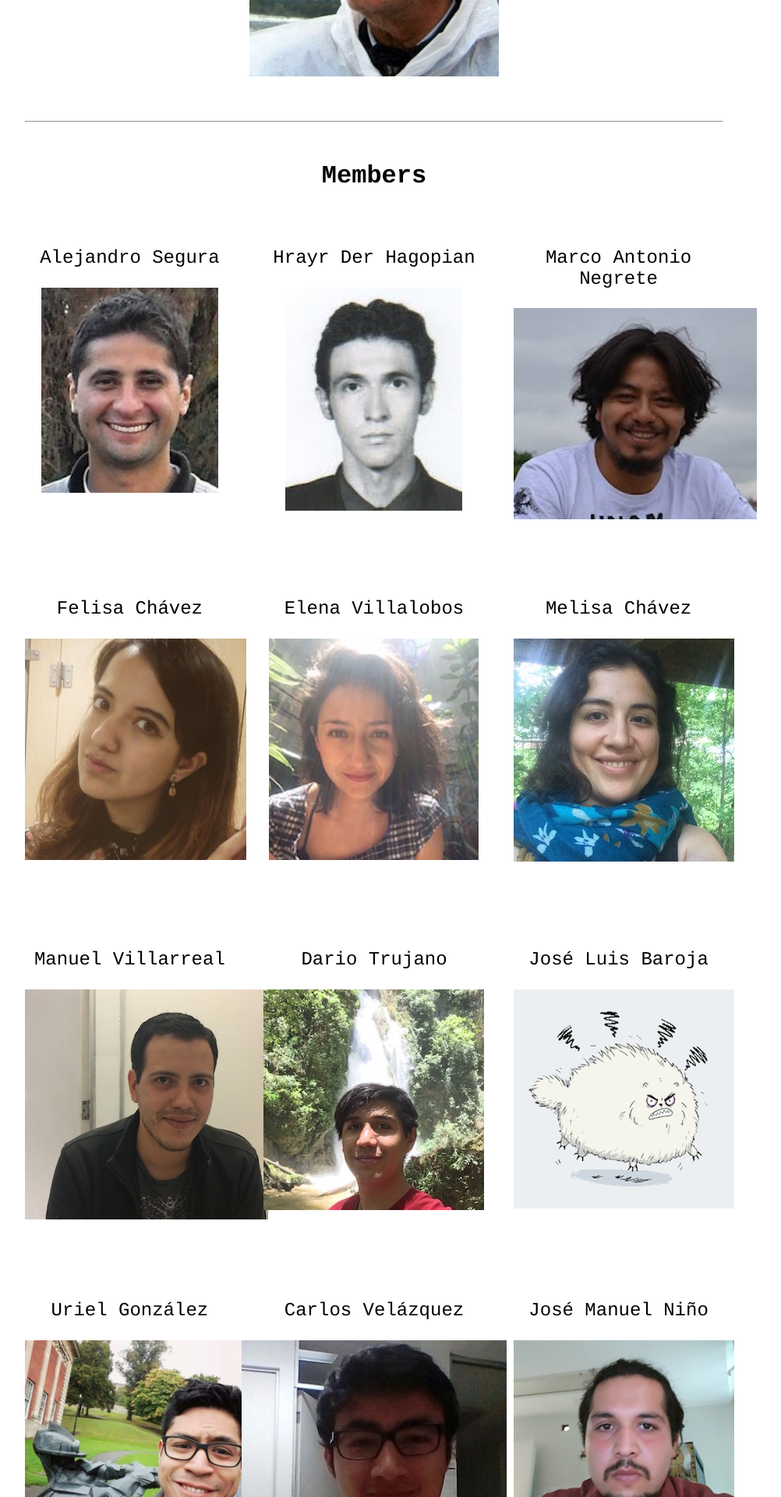
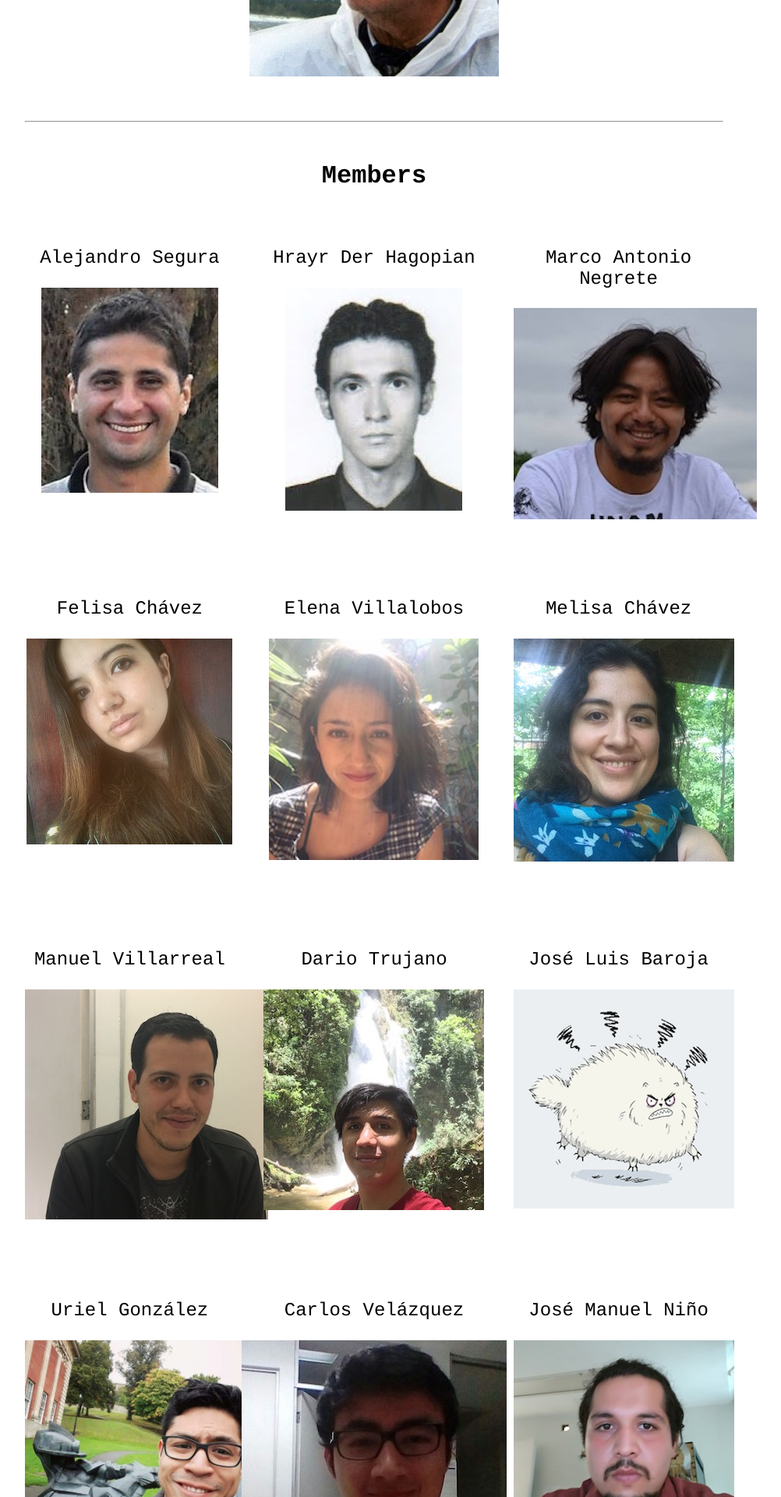
Before and after one commit to BouzasLab25/bouzaslab25.github.io, a Jekyll site: the page built from people/index.html, in a window 1280 px wide. Shown: the part 625-2545 px from the top of the page at 78% size, without its empty margins (160-1162 px from the left). Built offline with Jekyll 4.4.1, drawn with Linux system fonts in a browser that asks for light colours.

Commit message:
Update index.html

```diff
--- a/people/index.html
+++ b/people/index.html
@@ -31,7 +31,7 @@ title: Lab25 Members
 
   <div class="left">
    <p><a class='lu' href="/people/felisa.html">Felisa Chávez</a></p>
-	  <a href="/people/felisa.html"><img class="displayed" src="/images/AdriFel.jpg" /></a>
+	  <a href="/people/felisa.html"><img class="displayed" src="/images/Adrifelcha.jpg" /></a>
   </div>
 
   <div class="center" >
```
